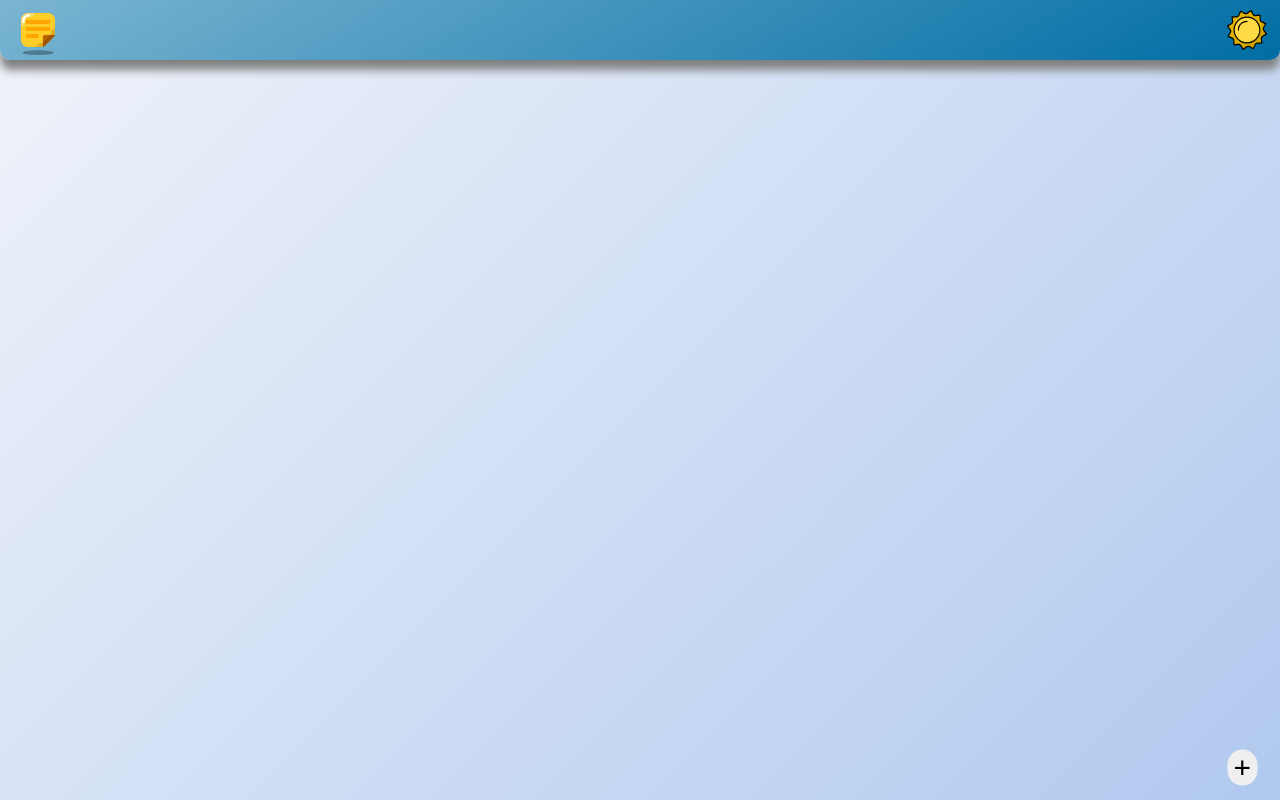
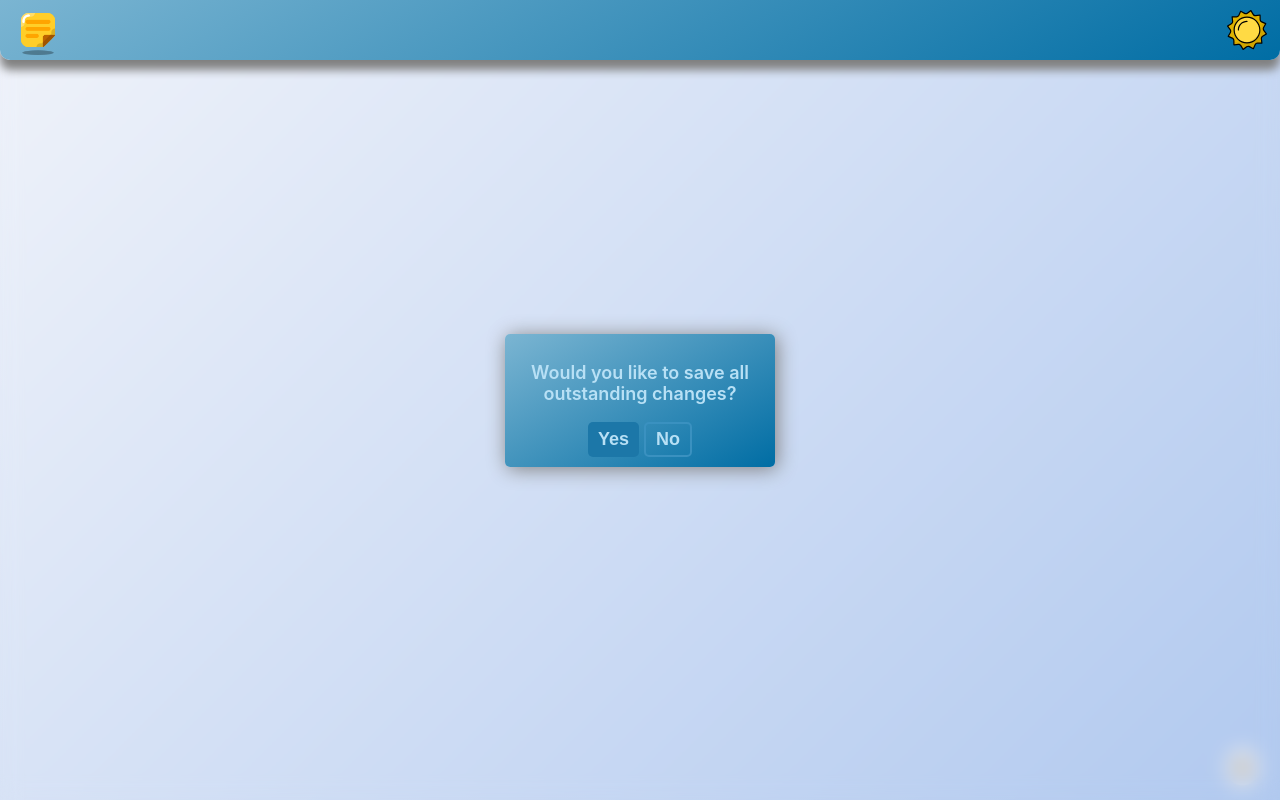
Before and after one commit to dbode94/my-next-task, a React (Create React App) app: page /dashboard in a window 1280 px wide. Built offline with nearby package versions, Linux system fonts and the light colour scheme.

Commit message:
logging out alert prompt for not saved changes added to dashboard app

```diff
--- /dev/null
+++ b/src/components/alertMessage/alertPrompt.component.jsx
@@ -0,0 +1,18 @@
+
+import './alertPrompt.style.scss'
+
+const AlertPrompt = ({message, acceptedHandler, declinedHandler}) =>{
+    return(
+        <div className="alert_container">
+            <p>
+                {message}
+            </p>
+            <div className="alertButtons_container">
+                <button className="accept_button alert_button" onClick={acceptedHandler}>Yes</button>
+                <button className="decline_button alert_button" onClick={declinedHandler}>No</button>
+            </div>
+        </div>
+    )
+}
+
+export default AlertPrompt;
--- /dev/null
+++ b/src/components/alertMessage/alertPrompt.style.scss
@@ -0,0 +1,53 @@
+.alert_container{
+    position: absolute;
+    z-index: 10;
+    width: 250px;
+    display: flex;
+    flex-direction: column;
+    flex-wrap: wrap;
+    border-radius: 5px;
+    padding: 10px;
+    background-image: linear-gradient(150deg, #7bb5d2, #006dA4);
+    box-shadow: 2px 2px 20px gray;
+    color: #B8E0F5;
+    font-size: large;
+    font-weight: 600;
+    text-align: center;
+
+
+    & .alertButtons_container{
+        display: flex;
+        justify-content: center;
+        gap: 5px;
+
+        & .alert_button{
+            cursor: pointer;
+            border: none;
+            border-radius: 5px;
+            padding: 5px 10px;
+            font-size: large;
+            font-weight: 600;
+            color: #B8E0F5;
+        }
+
+        & .accept_button{
+            background-color: #1C77A8;
+
+            &:hover{
+                // background-image: linear-gradient(150deg, #7bb5d2, #5babd4);
+                background-color: #3A91C0;
+
+            }
+        }
+
+        & .decline_button{
+            border: 2px solid #3A91C0;
+            background-color: transparent;
+
+            &:hover{
+                background-color: #3A91C0;
+            }
+        }
+    }
+
+}
--- a/src/routes/dashboard/dashboard.route.jsx
+++ b/src/routes/dashboard/dashboard.route.jsx
@@ -1,5 +1,6 @@
 import Note from "../../components/note/note.component";
 import NOTE_TYPES from "../../components/note/NOTE_TYPES";
+import AlertPrompt from "../../components/alertMessage/alertPrompt.component";
 
 import {v4 as uuidv4} from 'uuid';
 import { useEffect, useContext } from "react";
@@ -11,6 +12,9 @@ const Dashboard = () =>{
 
     const {currentNotes, addNote, loadUserNotes} = useContext(NotesContext);
     const {currentUserId} = useContext(UserContext);
+
+    //TODO: boolean place holder
+    let userIsLoggingOut = true;
 
     useEffect(()=>{
         loadUserNotes(currentUserId);
@@ -26,10 +30,21 @@ const Dashboard = () =>{
         })
     }
 
+    const acceptedHanlder = () => {
+        console.log('accepted handler')
+    }
+
+    const declinedHanlder = () => {
+        console.log('decline handler')
+    }
+
     return(
         <div className="dashboard_container">
             {
                 currentNotes? currentNotes.map((note) => <Note type={NOTE_TYPES.TEXT_NOTE} key={note.noteId} {...note}/>) : null
+            }
+            {
+                userIsLoggingOut && <div className="alertComponent_container"> <AlertPrompt message={'Would you like to save all outstanding changes?'} acceptedHandler={acceptedHanlder} declinedHandler={declinedHanlder}/></div>
             }
             <button className="addNote_button" onClick={addNoteHandler}>+</button>
         </div>
--- a/src/routes/dashboard/dashboard.style.scss
+++ b/src/routes/dashboard/dashboard.style.scss
@@ -15,6 +15,20 @@
     overflow: auto;
     background-color: transparent;
 
+    & .alertComponent_container{
+        position: absolute;
+        top: 0;
+        left: 0;
+        background-color: transparent;
+        width: 100%;
+        height: 100%;
+        backdrop-filter: blur(10px);
+        z-index: 5;
+        display: flex;
+        justify-content: center;
+        align-items: center;
+    }
+
     & .addNote_button{
         position: sticky;
         font-size: 30px;
```
